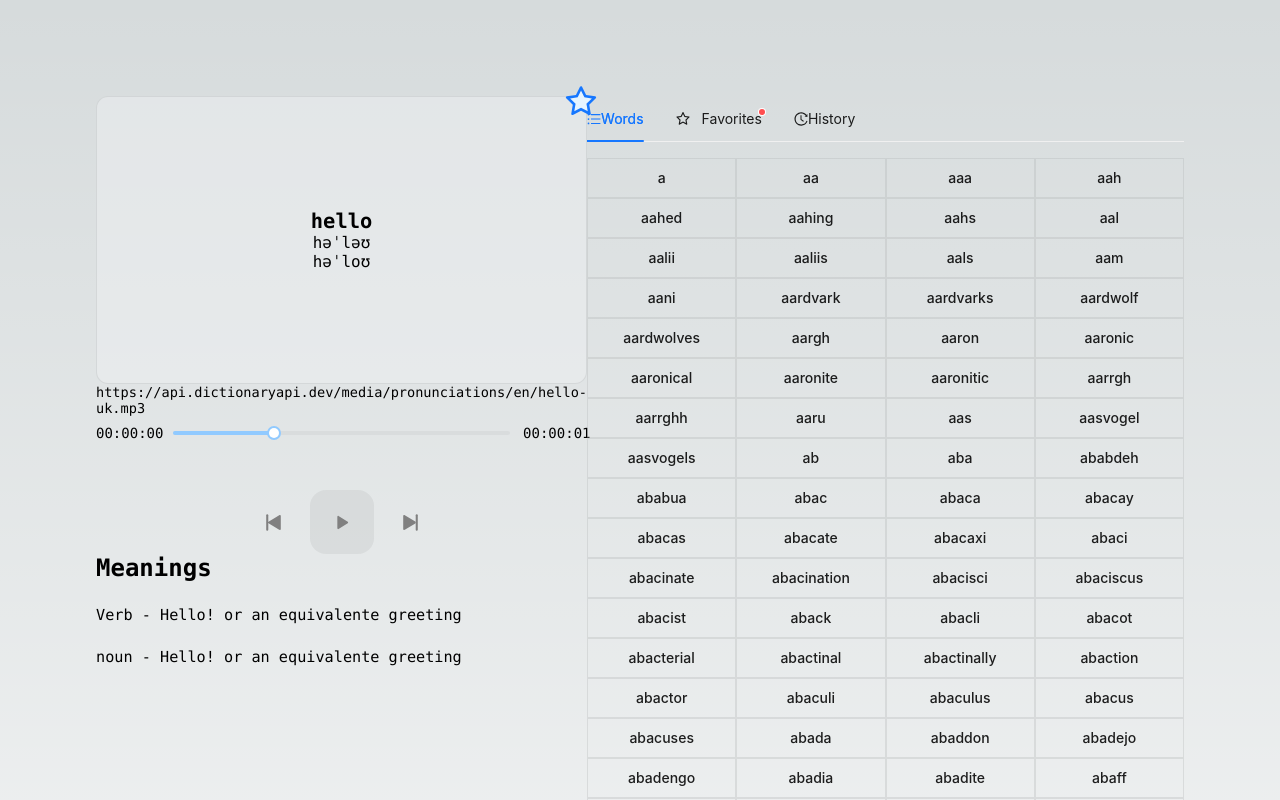
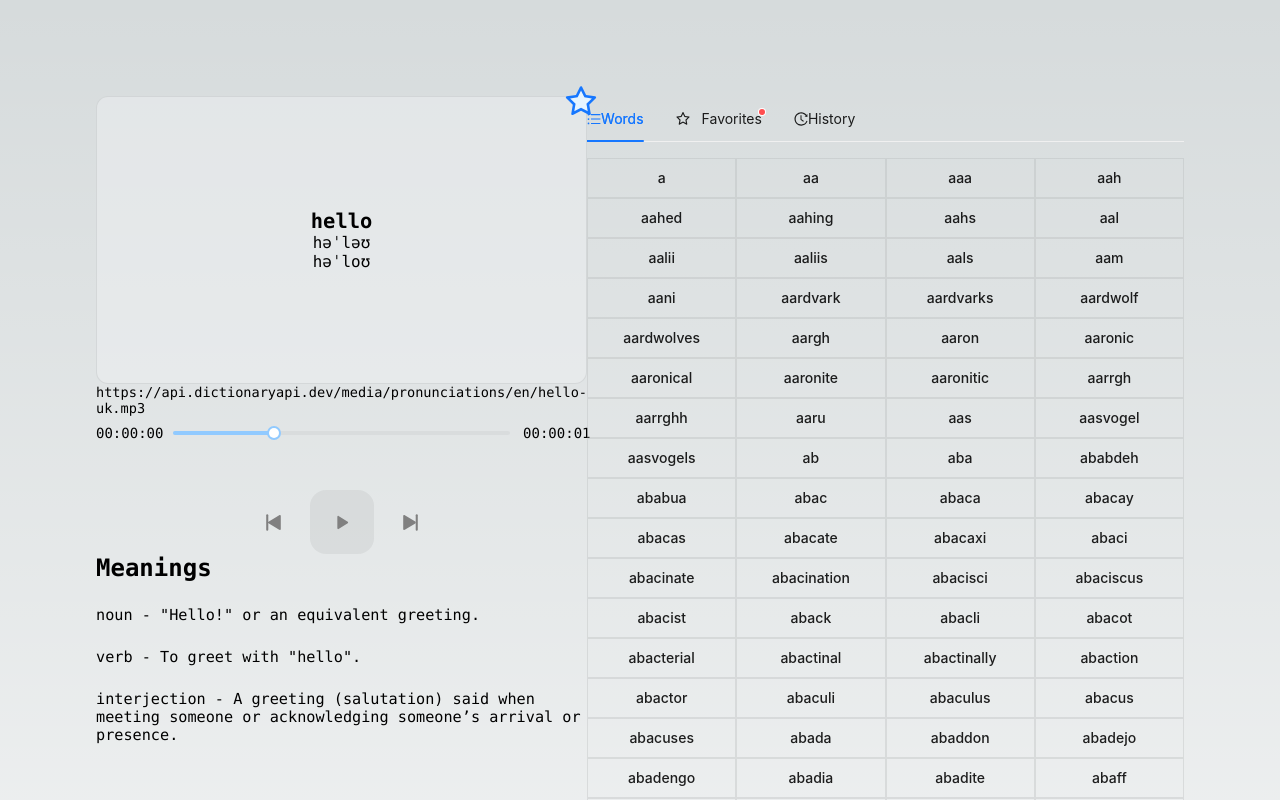
Before and after one commit to JonneBR/fullstack-challenge-2022-dictionary-frontend, a Next.js app: page / in a window 1280 px wide. Shown: the top 800 px of the page. Built offline with nearby package versions, Linux system fonts and the light colour scheme.

Commit message:
feat: implement prop meanings to Meanings component

```diff
--- a/pages/index.tsx
+++ b/pages/index.tsx
@@ -29,6 +29,8 @@ export default function Home() {
 
   const playerAudio = mockCacheStructure.hello.firstAudio
 
+  const meaningDefinitions = mockCacheStructure.hello.definitionMeanings
+
   return (
     <>
       <Head>
@@ -47,7 +49,7 @@ export default function Home() {
               <Player audio={playerAudio} />
             </main>
             <footer>
-              <Meanings />
+              <Meanings definitions={meaningDefinitions} />
             </footer>
           </section>
         </div>
--- a/src/components/Meanings/Meanings.tsx
+++ b/src/components/Meanings/Meanings.tsx
@@ -1,11 +1,25 @@
 import styles from './styles.module.scss'
 
-export default function Meanings() {
+type Props = {
+  definitions: string[]
+}
+
+export default function Meanings(props: Props) {
+  const { definitions } = props
+
+  const Definitions = () => {
+    return (
+      <>
+        {definitions.map((definition) => {
+          return <p key={definition}>{definition}</p>
+        })}
+      </>
+    )
+  }
   return (
     <div className={styles['container-word-meanings']}>
       <h1>Meanings</h1>
-      <p>Verb - Hello! or an equivalente greeting</p>
-      <p>noun - Hello! or an equivalente greeting</p>
+      <Definitions />
     </div>
   )
 }
--- a/src/mocks/cache-structure.json
+++ b/src/mocks/cache-structure.json
@@ -4,6 +4,11 @@
     "isFavorite": true,
     "textPhonetics": ["həˈləʊ", "həˈloʊ"],
     "firstAudio": "https://api.dictionaryapi.dev/media/pronunciations/en/hello-uk.mp3",
+    "definitionMeanings": [
+      "noun - \"Hello!\" or an equivalent greeting.",
+      "verb - To greet with \"hello\".",
+      "interjection - A greeting (salutation) said when meeting someone or acknowledging someone’s arrival or presence."
+    ],
     "phonetics": [
       {
         "audio": "https://api.dictionaryapi.dev/media/pronunciations/en/hello-au.mp3",
```
